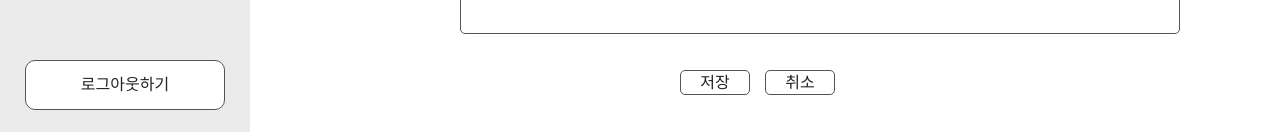
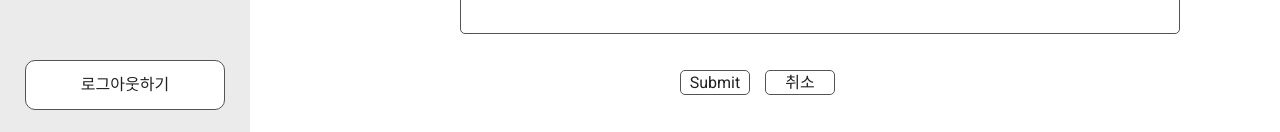
Before and after one commit to wjdgPfl/Project_DDAOM, a Vue app in the folder ddaom_3/: page /makeplan in a window 1280 px wide. Shown: the part 665-797 px from the top of the page. Built offline with nearby package versions, Linux system fonts and the light colour scheme.

Commit message:
fix: save and cancel confirm

```diff
--- a/ddaom_3/src/views/MakePlanView.vue
+++ b/ddaom_3/src/views/MakePlanView.vue
@@ -22,13 +22,14 @@
             <input
               type="radio"
               name="typeOfPlanChoose"
-              id="project"
+              id="together"
               @change="appearProjectList()"
             />
           </div>
           <div class="typeOfPlan" id="projectChoose">
             <select id="projectList">
               <option value="">프로젝트명</option>
+              <option value="ddaom">따옴 프로젝트</option>
             </select>
           </div>
         </div>
@@ -71,8 +72,8 @@
           ></textarea>
         </div>
         <div class="sectionDiv" id="saveOrCancleDiv">
-          <button class="bottomButton" id="save">저장</button>
-          <button class="bottomButton" id="cancle">취소</button>
+          <input type="submit" class="bottomButton" id="save" v-on:click="saveCheck()">
+          <button class="bottomButton" id="cancle" v-on:click="cancleCheck()">취소</button>
         </div>
       </div>
     </section>
@@ -90,10 +91,10 @@ export default {
   },
   methods: {
     appearProjectList() {
-      const project = document.getElementById('project')
+      const together = document.getElementById('together')
       const personal = document.getElementById('personal')
 
-      if (project.checked) {
+      if (together.checked) {
         document.getElementById('projectList').style.visibility = 'visible'
       } else if (personal.checked) {
         document.getElementById('projectList').style.visibility = 'hidden'
@@ -126,6 +127,37 @@ export default {
 
       if (startDate > deadlineDate) {
         alert('잘못된 기간입니다. 다시 입력해주세요.')
+      }
+    },
+    saveCheck() {
+      const together = document.getElementById('together')
+      const personal = document.getElementById('personal')
+      const projectList = document.getElementById('projectList')
+      const projectName = document.getElementById('getProjectName').value
+      const start = document.getElementById('startDate').value
+      const deadline = document.getElementById('deadlineDate').value
+
+      if ((together.checked === false & personal.checked === false) & projectName === '' & (start === '' || deadline === '')) {
+        alert('필수 항목이 입력되지 않았습니다. 다시 입력해 주세요.')
+      } else if (together.checked === false & personal.checked === false) {
+        alert('일정 유형을 선택해주세요.')
+      } else if (together.checked & projectList.value === '') {
+        alert('해당되는 프로젝트를 선택해주세요')
+      } else if (projectName === '') {
+        alert('일정 제목을 입력해주세요.')
+      } else if (start === '' || deadline === '') {
+        alert('기간을 입력해주세요.')
+      } else if ((start !== '' & deadline !== '') & start > deadline) {
+        alert('잘못된 기간입니다. 다시 입력해주세요.')
+      } else {
+        if (confirm('제출하시겠습니까?')) {
+          this.$router.push('/main')
+        }
+      }
+    },
+    cancleCheck() {
+      if (confirm('취소하시겠습니까?')) {
+        this.$router.push('/main')
       }
     }
   }
--- a/ddaom_3/src/views/MakeProjectView.vue
+++ b/ddaom_3/src/views/MakeProjectView.vue
@@ -57,7 +57,6 @@
         <div id="linkDiv">
           <div class="sectionDiv" id="addLinkDiv">
             <span class="sectionText" id="linkText">링크 :</span>
-            <button id="blank"></button>
             <input
               type="text"
               id="addLinkName"
@@ -89,8 +88,8 @@
             id="addFile" />
         </div>
         <div class="sectionDiv" id="saveOrCancleDiv">
-          <input type="submit" class="bottomButton" id="save">
-          <button class="bottomButton" id="cancle">취소</button>
+          <input type="submit" class="bottomButton" id="save" v-on:click="saveCheck()">
+          <button class="bottomButton" id="cancle" v-on:click="cancleCheck()">취소</button>
         </div>
       </div>
     </section>
@@ -159,12 +158,31 @@ export default {
           document.getElementById('startDate').value
       }
     },
-    dateCondition() {
-      const startDate = document.getElementById('startDate').value
-      const deadlineDate = document.getElementById('deadlineDate').value
+    saveCheck() {
+      const projectName = document.getElementById('getProjectName').value
+      const addMembers = document.getElementById('addMembers').value
+      const start = document.getElementById('startDate').value
+      const deadline = document.getElementById('deadlineDate').value
 
-      if (startDate > deadlineDate) {
+      if (projectName === '' & addMembers === '' & (start === '' || deadline === '')) {
+        alert('필수 항목이 입력되지 않았습니다. 다시 입력해 주세요.')
+      } else if (projectName === '') {
+        alert('프로젝트 제목을 입력해주세요.')
+      } else if (addMembers === '') {
+        alert('팀원을 추가해주세요.')
+      } else if (start === '' || deadline === '') {
+        alert('기간을 입력해주세요.')
+      } else if (start > deadline) {
         alert('잘못된 기간입니다. 다시 입력해주세요.')
+      } else {
+        if (confirm('제출하시겠습니까?')) {
+          this.$router.push('/project')
+        }
+      }
+    },
+    cancleCheck() {
+      if (confirm('취소하시겠습니까?')) {
+        this.$router.push('/project')
       }
     }
   }
@@ -254,10 +272,6 @@ section {
   text-align: center;
 }
 
-#blank {
-  width: 10px;
-}
-
 #saveOrCancleDiv {
   display: flex;
   justify-content: center;
```
